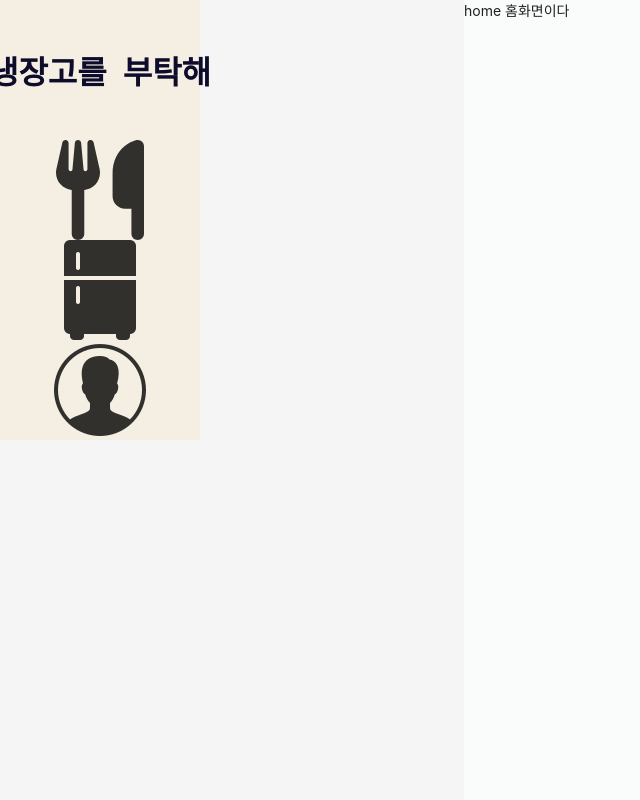
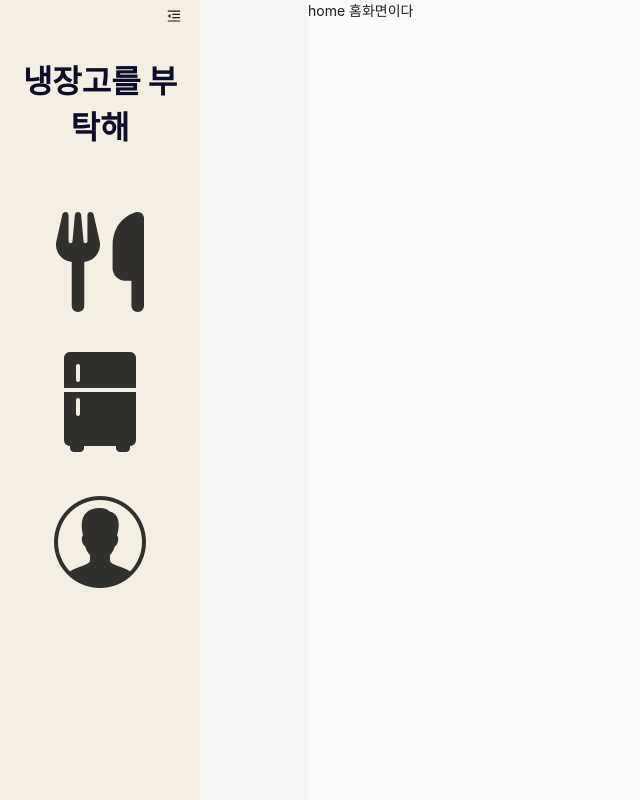
Before and after one commit to yerim0914/PlanMeals, a Next.js app: page / in a window 1280 px wide. Shown: the whole page, without its empty margins (0-640 px from the left). Built offline with nearby package versions, Linux system fonts and the light colour scheme.

Commit message:
layout 변경, collapsed

```diff
--- a/app/ingredient/Ingredient.css
+++ b/app/ingredient/Ingredient.css
@@ -6,7 +6,7 @@
 
 .ingredient-page-wrapper {
     width: 100%;
-    height: 100%;
+    height: 70%;
     display: flex;
     flex-direction: row;
     justify-content: space-evenly;
@@ -15,7 +15,7 @@
 .ingredient-list-wrapper {
     overflow-y: scroll;
     width: 30%;
-    height: 60%;
+    height: 100%;
     display: flex;
     flex-direction: column;
     border: 1px solid;
@@ -31,6 +31,6 @@
 
 .ingredient-description {
     width: 30%;
-    height: 60%;
+    height: 100%;
     border: 1px solid;
 }
--- a/container/Navigation/Navigation.css
+++ b/container/Navigation/Navigation.css
@@ -3,28 +3,28 @@
     height: 100vh;
 }
 
-.navigation-sider{
-    width: 25%;
-    height: 100%;
-}
-
-.nav-menu {
+.nav-menu:not(.nav-fold-button) {
     width: 100%;
     height: 100%;
     background-color: #f4eee3;
     display: flex;
     flex-direction: column;
     align-items: center;
-    place-content: space-evenly;
-    /* padding: 20px 0; */
+    /* place-content: space-evenly; */
+}
+
+.nav-fold-button {
+    align-self: flex-end;
+    margin-right: 5%;
 }
 
 .content-wrapper{
-    height: 100vh;
-    width: 70%;
+    height: 100%;
+    width: 80%;
     align-self: center;
     background-color: '#fafcfc',
 }
+
 .navbtn {
     width: 100%;
     height: 100px;
@@ -32,6 +32,7 @@
     background: no-repeat;
     background-position: center;
     filter: opacity(0.8);
+    margin-top: 20%;
 }
 
 .recommend-btn {
@@ -45,3 +46,7 @@
 .mypage-btn {
     background-image: url('../../public/user.png');
 }
+
+.multi-line-text {
+    white-space: pre-line;
+}
--- a/container/Navigation/Navigation.tsx
+++ b/container/Navigation/Navigation.tsx
@@ -1,13 +1,10 @@
 
 import './Navigation.css';
 import {
-    UploadOutlined,
-    UserOutlined,
-    VideoCameraOutlined,
-    MenuOutlined,
-    ArrowRightOutlined,
+  MenuUnfoldOutlined,
+  MenuFoldOutlined
   } from '@ant-design/icons';
-import { Layout, Menu, Button, theme, Typography } from 'antd';
+import { Layout, Menu, Button, theme, Typography, Collapse } from 'antd';
 
 import { useRouter } from 'next/navigation';
 import React, { ReactNode, useState } from 'react';
@@ -23,43 +20,42 @@ const Navigation: React.FunctionComponent<NavigationProps> = (props) => {
   const [collapsed, setCollapsed] = useState(false);
   const router = useRouter();
 
-  const recButton: React.CSSProperties = {
-    backgroundImage: `url('../../public/utensils.svg')`
-  }
-
   const setCollapsedHandler = () => {
     return collapsed === true ? setCollapsed(false): setCollapsed(true);
   }
 
   return (
       <Layout rootClassName="NavigationWrapper">
-      <div className="navigation-sider">
-      <Sider trigger={null} collapsible collapsed={collapsed} theme={'light'} style={{minWidth:"100%"}}>
+      <Sider trigger={null} collapsible collapsed={collapsed} theme={'light'} style={{minWidth:"100%", height:"100%"}}>
         <div className="nav-menu">
-          <Button type="text" style={{margin: '20px 0', width: '100%', height: '100px', fontSize: 'xx-large', fontWeight: '800', color: 'rgb(13, 13, 43)'}}
+        <Button
+            className='nav-fold-button'
+            type="text"
+            icon={collapsed ? <MenuUnfoldOutlined /> : <MenuFoldOutlined />}
+            onClick={() => setCollapsed(!collapsed)}
+          />
+          <Button type="text" style={{margin: '20px 0', width: '100%', height: '100px', fontSize: 'xx-large', fontWeight: '800', color: 'rgb(13, 13, 43)', display: "inline"}}
             onClick={() => {router.push('./')}}
           >
-            냉장고를 <br />
-            부탁해
+            {collapsed ? "냉부" : <span className="multi-line-text">냉장고를 부탁해</span>}
           </Button>
           <Button
             type="text"
             onClick={() => {router.push('./recommend')}}
-            className="navbtn recommend-btn"
+            className={collapsed ? "navbtn" : "navbtn recommend-btn"}
           />
           <Button
             type="text"
             onClick={() => {router.push('./ingredient')}}
-            className="navbtn ingredient-btn"
+            className={collapsed ? "navbtn": "navbtn ingredient-btn"}
           />
           <Button
             type="text"
             onClick={() => {router.push('./mypage')}}
-            className="navbtn mypage-btn"
+            className={collapsed ? "navbtn": "navbtn mypage-btn"}
           />
         </div>
       </Sider>
-      </div>
       <Layout>
         <Content
           className='content-wrapper'
```
